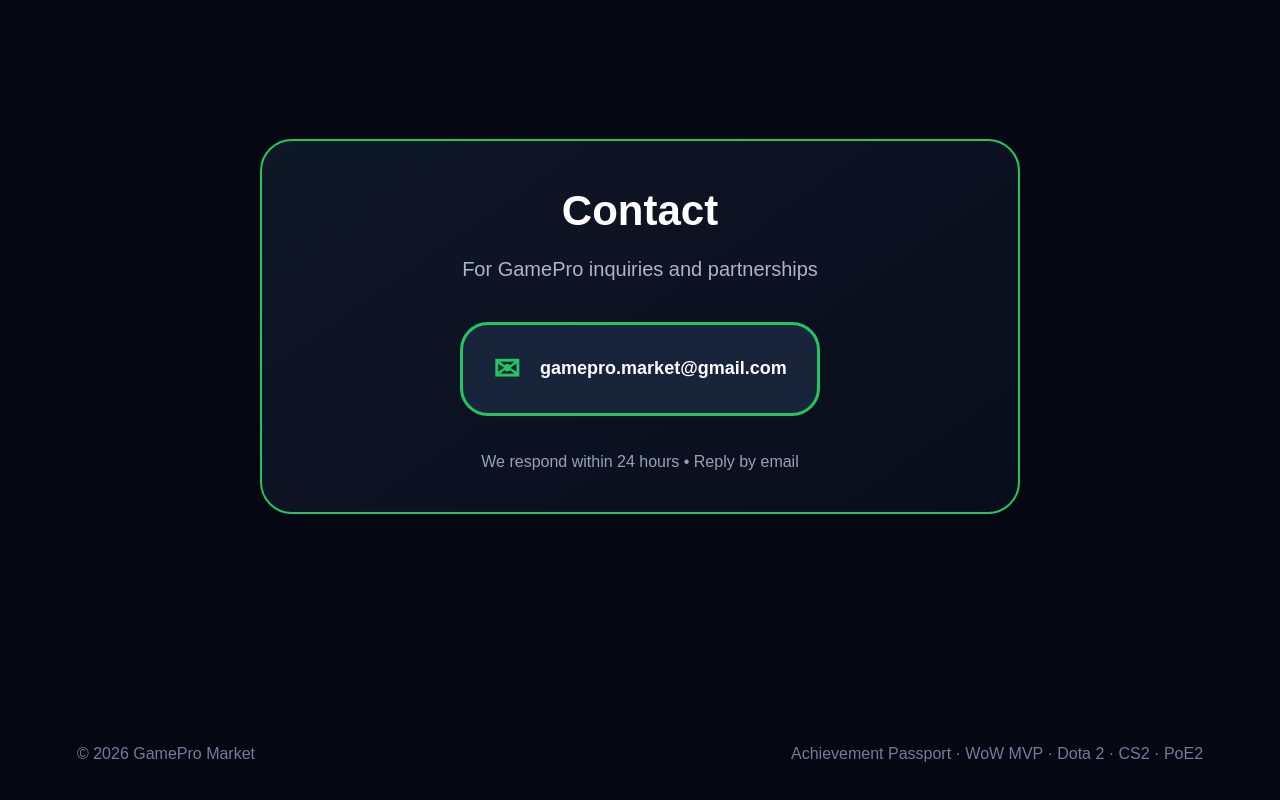
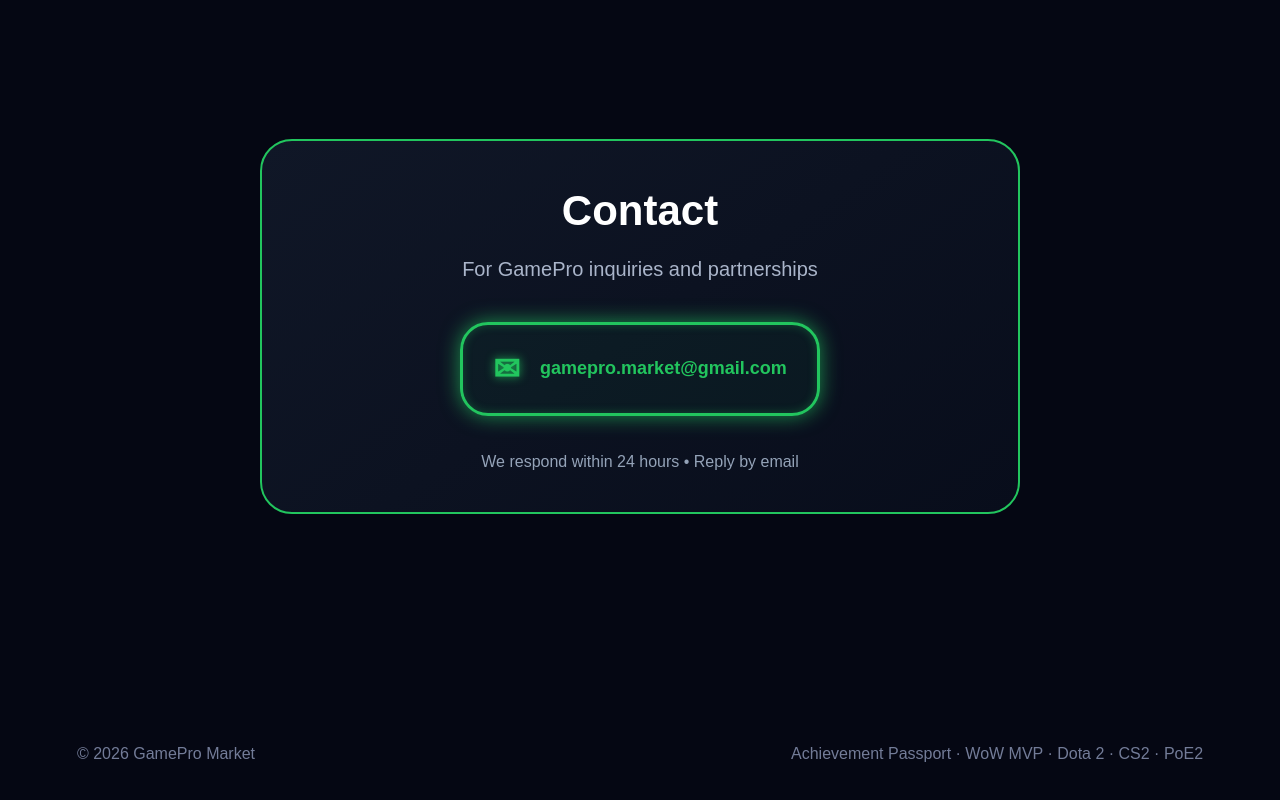
Before and after one commit to vesttrading/gamepro-market, a Next.js app: page / in a window 1280 px wide. Shown: the part 2148-2948 px from the top of the page. Built offline with nearby package versions, Linux system fonts and the light colour scheme; no server answers.

Commit message:
Enhance button styles with neon effects
Updated styles for the button background and text color. Added neon text shadow effect.

```diff
--- a/app/page.tsx
+++ b/app/page.tsx
@@ -1124,8 +1124,9 @@ if (!battlenetId) {
         padding: "20px 30px",
         border: "3px solid #22c55e",
         borderRadius: 28,
-        background: "#17243a",
-        color: "#ffffff",
+        background: "rgba(34, 197, 94, 0.05)", // Легкий зеленый оттенок фона
+        color: "#22c55e",                     // Делаем текст неоново-зеленым вместо белого
+        boxShadow: "0 0 20px rgba(34, 197, 94, 0.7), inset 0 0 10px rgba(34, 197, 94, 0.3)", // Мощное неоновое свечение снаружи и изнутри
         fontSize: 18,
         fontWeight: 600,
         textDecoration: "none",
@@ -1133,7 +1134,7 @@ if (!battlenetId) {
         overflowWrap: "anywhere",
       }}
     >
-      <span style={{ color: "#22c55e", fontSize: 32 }}>✉</span>
+     <span style={{ color: "#22c55e", fontSize: 32, textShadow: "0 0 10px rgba(34, 197, 94, 0.9)" }}>✉</span>
       gamepro.market@gmail.com
     </a>
 
```
